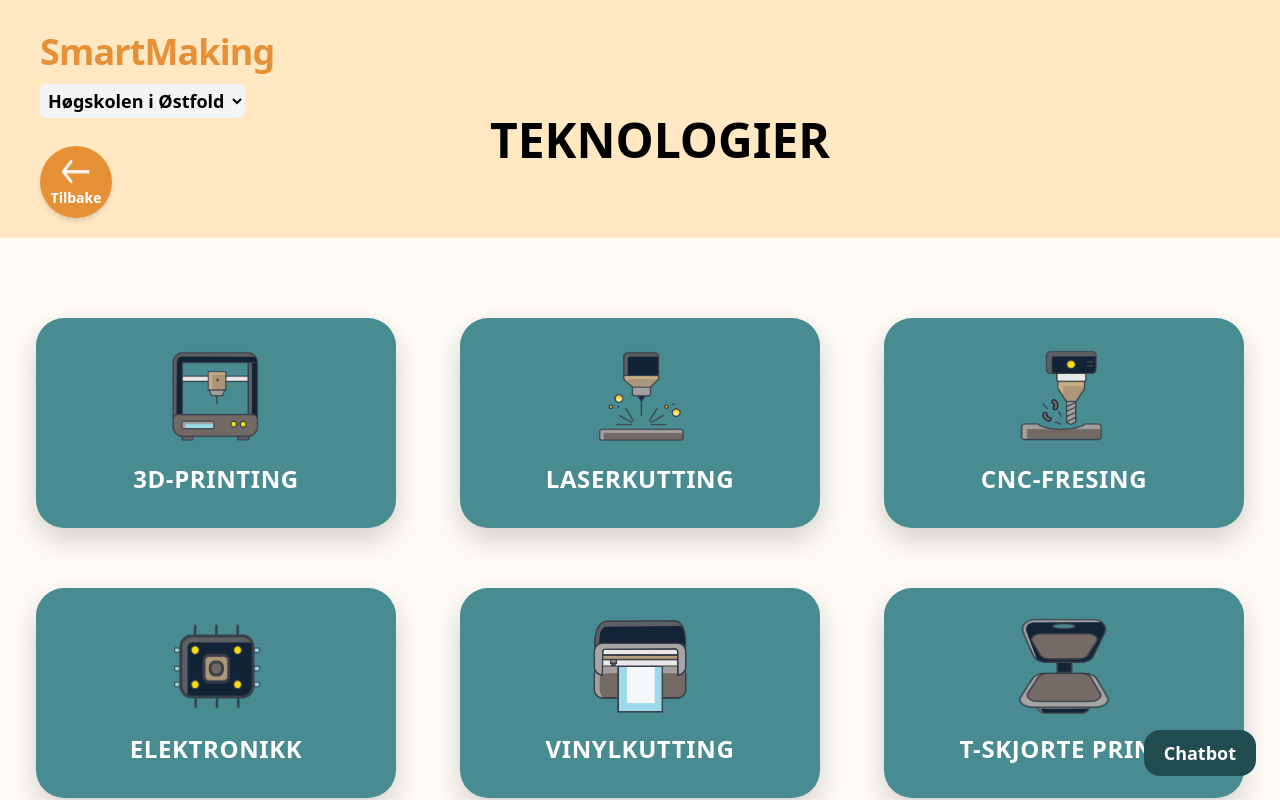
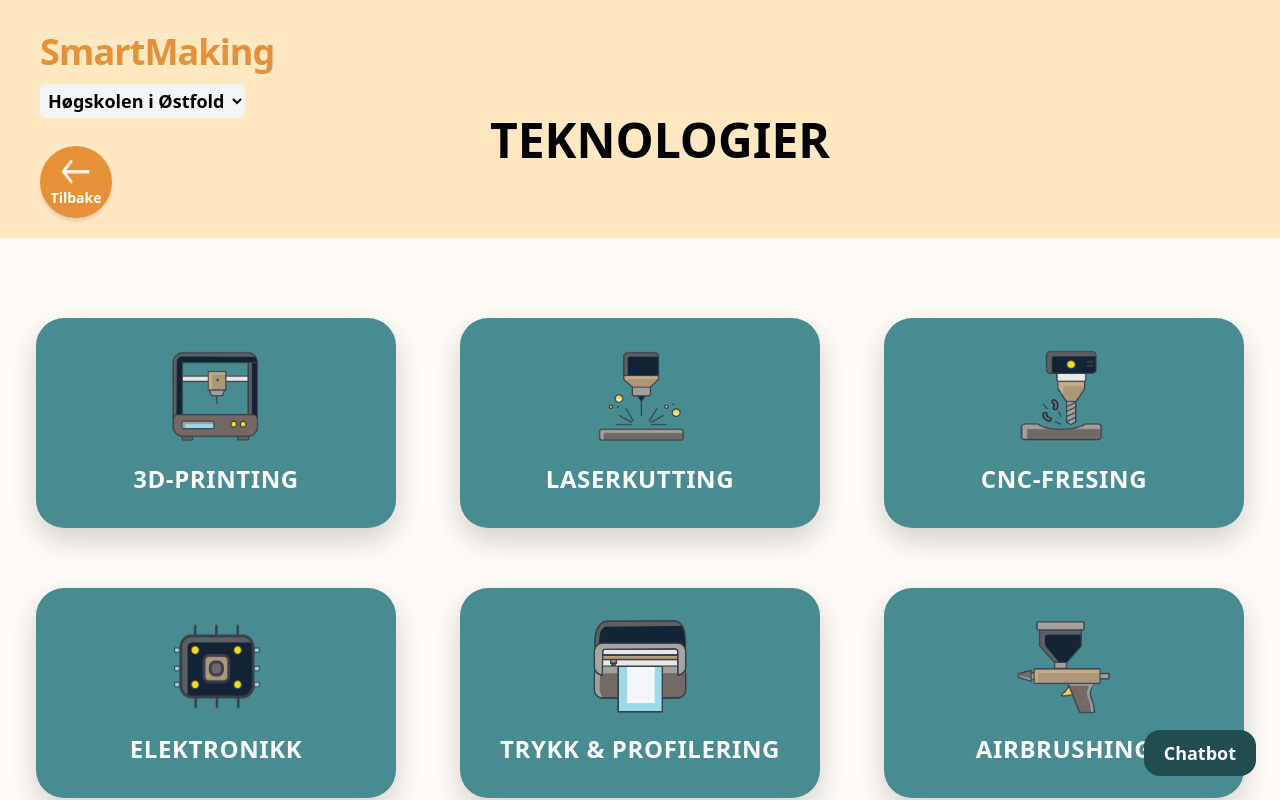
Before and after one commit to Mariannesm/Digital-fabrikasjon-plattform, a React (Vite) app in the folder client/: page /technology in a window 1280 px wide. Shown: the top 800 px of the page. Built offline with nearby package versions, Linux system fonts and the light colour scheme.

Commit message:
Små justeringer på design ved digitale kurs samt teknologi siden

```diff
--- a/client/src/pages/DigitalCourses/DigitalCourses.jsx
+++ b/client/src/pages/DigitalCourses/DigitalCourses.jsx
@@ -24,8 +24,9 @@
     <div className="mx-auto w-full max-w-6xl px-10 py-14">
         {/* Overskrifter */}
         <div className="grid grid-cols-2 gap-12 text-2xl">
-          <h2 className="font-semibold">Informerende kurs:</h2>
-          <h2 className="font-semibold">Kurs for ditt område:</h2>
+          <h2 className="font-semibold">Informerende digitale kurs:</h2>
+          <h2 className="font-semibold">Digitale kurs for ditt område:</h2>
+          <h2 className="font-semibold">Fysiske kurs for ditt område:</h2>
         </div>
 
      {/* Kolonner */}
--- a/client/src/pages/Technology/TechnologyPage.jsx
+++ b/client/src/pages/Technology/TechnologyPage.jsx
@@ -74,16 +74,7 @@
               alt="Podcast ikon"
               className="w-24 h-24 mx-auto mb-5 mt-5"
             />
-            <span className="block mb-6 text-center">VINYLKUTTING</span>
-          </CardButton>
-
-           <CardButton>
-            <img
-              src={TskjortePrinting}
-              alt="Podcast ikon"
-              className="w-24 h-24 mx-auto mb-5 mt-5"
-            />
-            <span className="block mb-6 text-center">T-SKJORTE PRINT</span>
+            <span className="block mb-6 text-center">TRYKK & PROFILERING</span>
           </CardButton>
 
 
```
